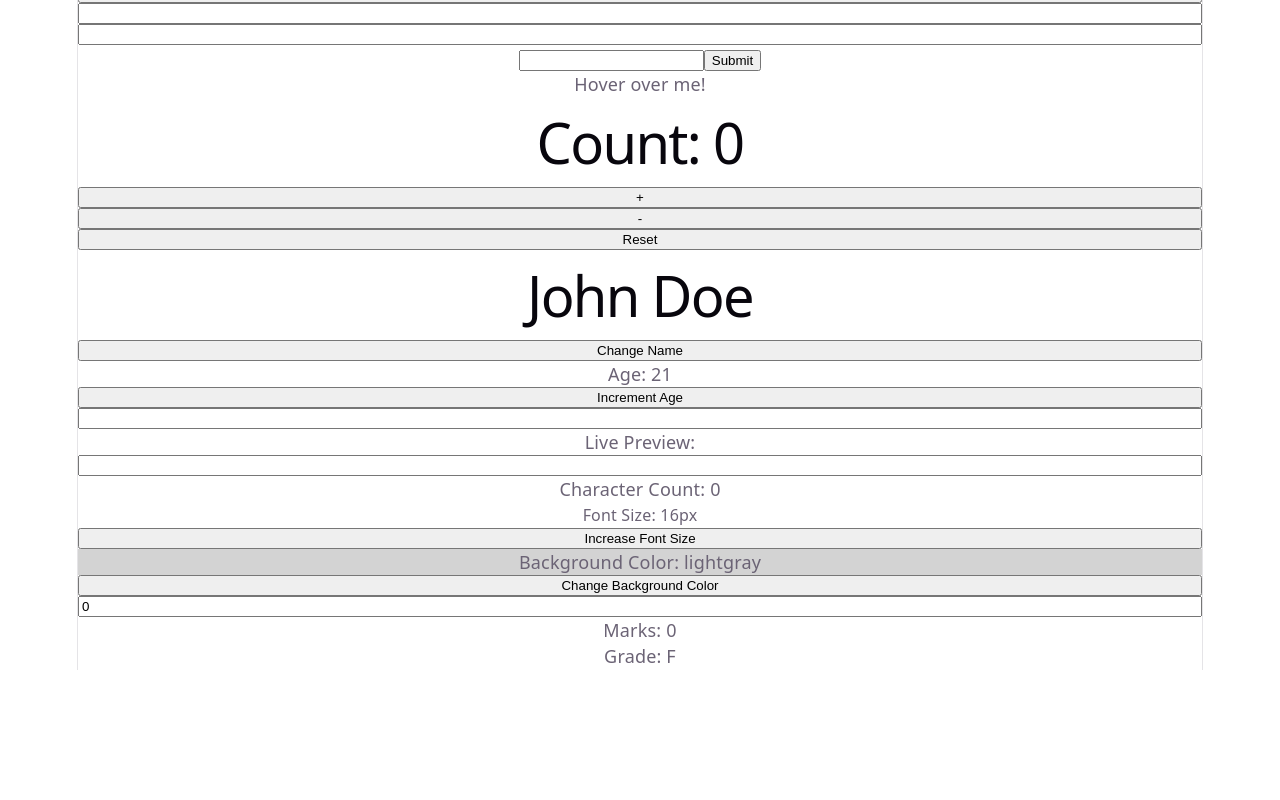
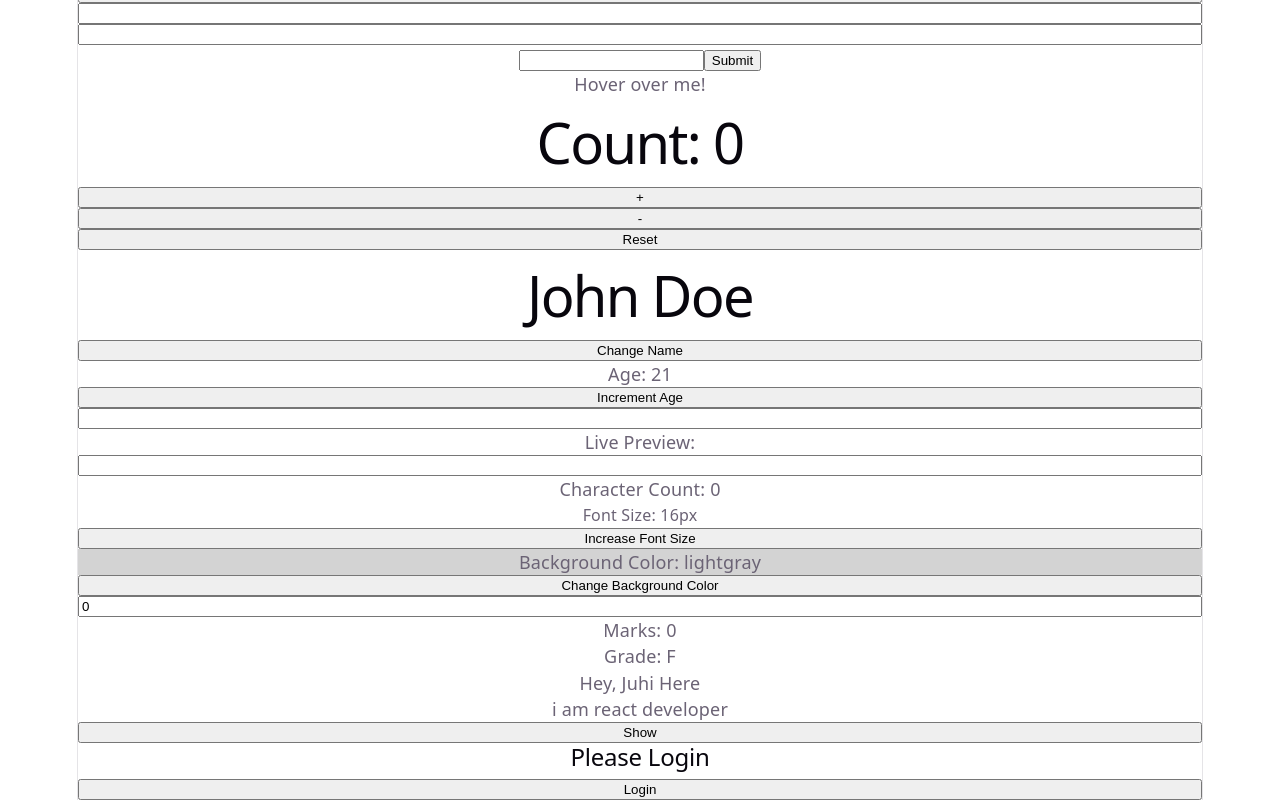
Before and after one commit to juhivibhakar14/fullstack-learning-journey, a React (Vite) app in the folder react.js/react-fundamentals/: page / in a window 1280 px wide. Shown: the part 1320-2120 px from the top of the page. Before the commit the page ends 1990 px from the top, so only its background shows below. Built offline with nearby package versions, Linux system fonts and the light colour scheme.

Commit message:
Practiced COnditional rendering.

```diff
--- a/react.js/react-fundamentals/src/App.jsx
+++ b/react.js/react-fundamentals/src/App.jsx
@@ -17,6 +17,8 @@ import CharacterCounter from "./components/state/CharacterCOunter";
 import SizeChanger from "./components/state/FontSizeChanger";
 import ColorChanger from "./components/state/BackgroundColorChanger";
 import MarksCalculator from "./components/state/MarksCalculator";
+import ShowText from "./components/conditionalRendering/showText";
+import LoginLogout from "./components/conditionalRendering/LoginLogout";
 
 function App() {
   return (
@@ -52,6 +54,8 @@ function App() {
       <SizeChanger />
       <ColorChanger />
       <MarksCalculator />
+      <ShowText />
+      <LoginLogout />
 
     </>
   );
--- /dev/null
+++ b/react.js/react-fundamentals/src/components/conditionalRendering/LoginLogout.jsx
@@ -0,0 +1,21 @@
+import { useState } from "react";
+
+function LoginLogout() {
+  const [isLoggedIn, setIsLoggedIn] = useState(false);
+
+  function handleClick() {
+    setIsLoggedIn(!isLoggedIn);
+  }
+
+  return (
+    <>
+      <h2>{isLoggedIn ? "Welcome Juhi!" : "Please Login"}</h2>
+
+      <button onClick={handleClick}>
+        {isLoggedIn ? "Logout" : "Login"}
+      </button>
+    </>
+  );
+}
+
+export default LoginLogout;
--- /dev/null
+++ b/react.js/react-fundamentals/src/components/conditionalRendering/showText.jsx
@@ -0,0 +1,20 @@
+import {useState} from 'react';
+
+function ShowText(){
+    const [show, setShow]= useState(false);
+
+    function toggleShow(){
+        setShow(!show);
+    }
+
+    return(
+        <>
+        <p>Hey, Juhi Here</p>
+        <p>i am react developer </p>
+        <button onClick={toggleShow}>Show</button>
+        {show && <p>holaaaa</p>}
+        </>
+    )
+
+}
+export default ShowText;
```
